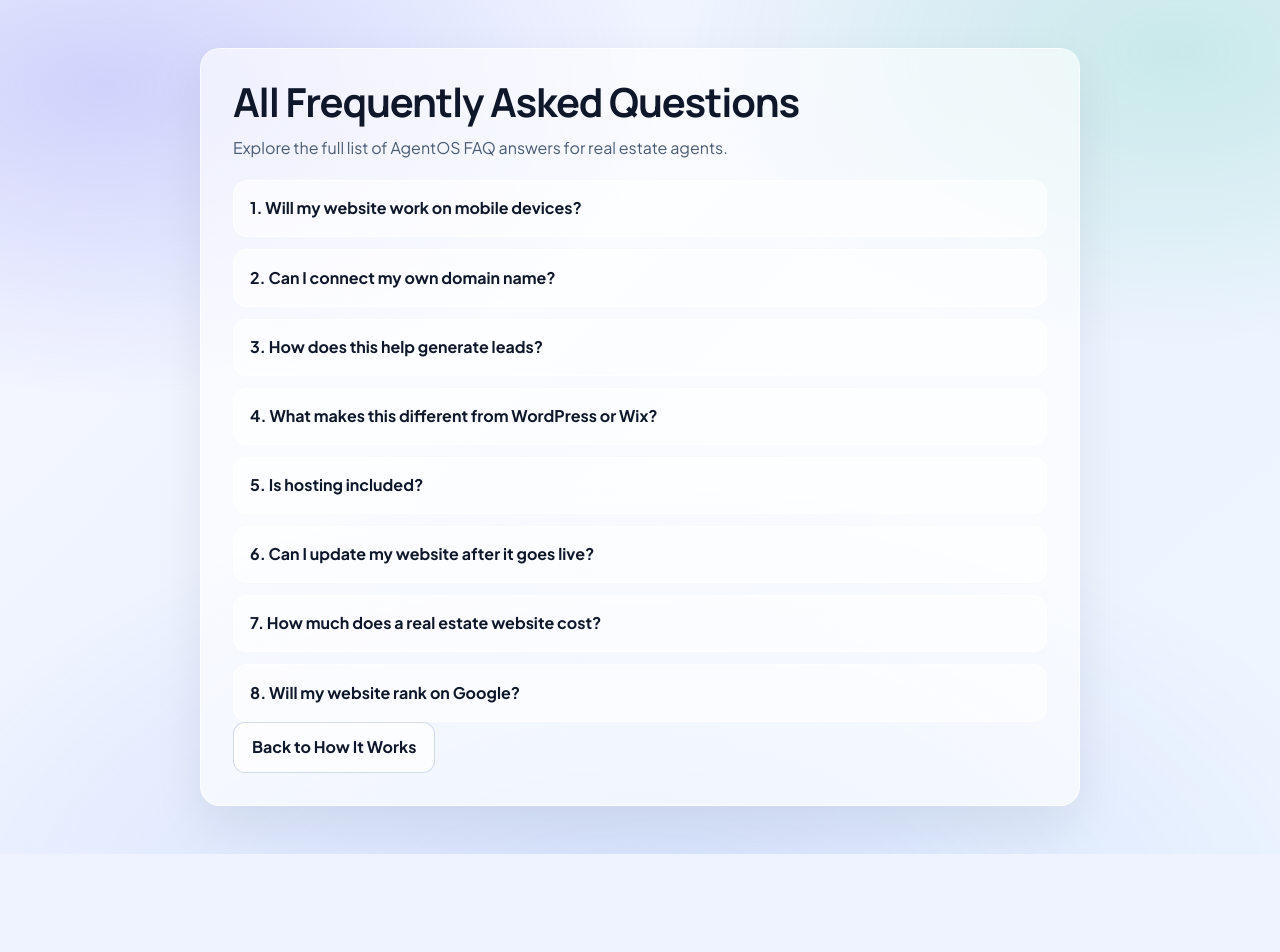
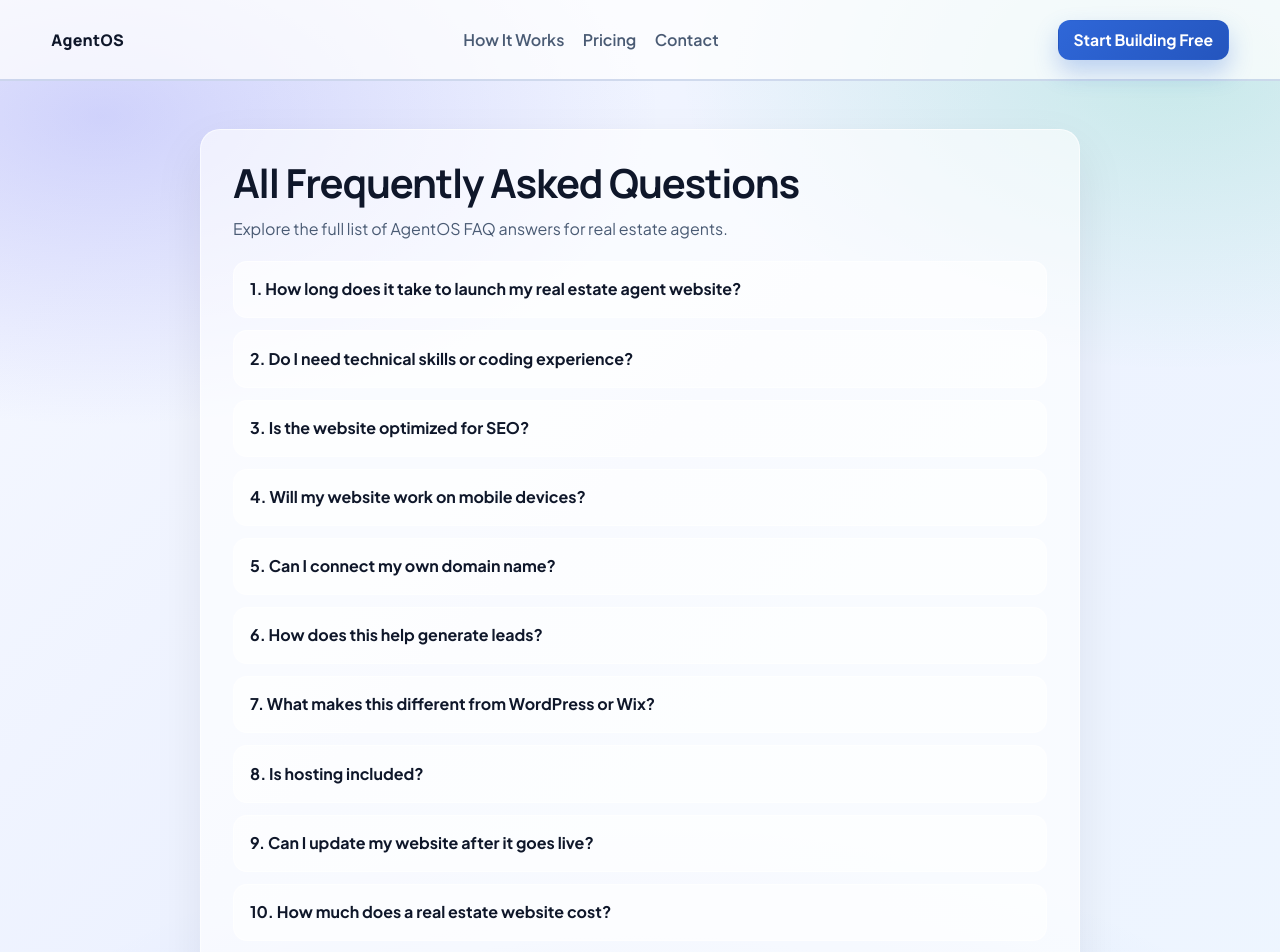
Before and after one commit to xSunnyyy/AgentOS, a Next.js app: page /faqs in a window 1280 px wide. Shown: the top 952 px of the page. Before the commit the page ends 854 px from the top, so only its background shows below. Built offline with nearby package versions, Linux system fonts and the light colour scheme.

Commit message:
Add site header/footer and full FAQ set to FAQs page

```diff
--- a/pages/faqs.js
+++ b/pages/faqs.js
@@ -1,6 +1,21 @@
 import Head from 'next/head';
 
 const allFaqItems = [
+  {
+    question: 'How long does it take to launch my real estate agent website?',
+    answer:
+      'Most agents can launch their real estate website in 1–3 days. Our guided platform walks you through setup step-by-step, so you can build and publish a professional, SEO-optimized real estate agent website without waiting weeks for a developer.',
+  },
+  {
+    question: 'Do I need technical skills or coding experience?',
+    answer:
+      'No. Our real estate website platform is designed specifically for Realtors who want to build a real estate website without coding. Everything is structured through a simple dashboard — just enter your information, add listings, and publish.',
+  },
+  {
+    question: 'Is the website optimized for SEO?',
+    answer:
+      'Yes. Every website is built using SEO best practices for Realtors, including clean page structure, optimized property pages, fast load speeds, and mobile responsiveness. This helps improve visibility on Google and supports long-term lead generation.',
+  },
   {
     question: 'Will my website work on mobile devices?',
     answer:
@@ -58,6 +73,27 @@ export default function FaqsPage() {
         Skip to content
       </a>
 
+      <div className="pricing-layout">
+        <header className="site-header">
+          <div className="container nav-wrap">
+            <a className="brand" href="/" aria-label="Homepage">
+              AgentOS
+            </a>
+
+            <nav className="main-nav" aria-label="Primary">
+              <a href="/how-it-works">How It Works</a>
+              <a href="/pricing">Pricing</a>
+              <a href="/#contact">Contact</a>
+            </nav>
+
+            <div className="nav-actions">
+              <a className="btn btn-primary" href="/pricing">
+                Start Building Free
+              </a>
+            </div>
+          </div>
+        </header>
+
         <main id="main-content" className="all-faq-page">
           <section className="all-faq-section" aria-labelledby="all-faq-title">
             <div className="container all-faq-shell">
@@ -76,13 +112,16 @@ export default function FaqsPage() {
                   </details>
                 ))}
               </div>
-
-            <a className="btn btn-secondary" href="/how-it-works">
-              Back to How It Works
-            </a>
             </div>
           </section>
         </main>
+
+        <footer className="site-footer">
+          <div className="container footer-wrap">
+            <small>© {new Date().getFullYear()} AgentOS. All rights reserved.</small>
+          </div>
+        </footer>
+      </div>
     </>
   );
 }
```
Lines whose indentation alone changed are shown as unchanged.
